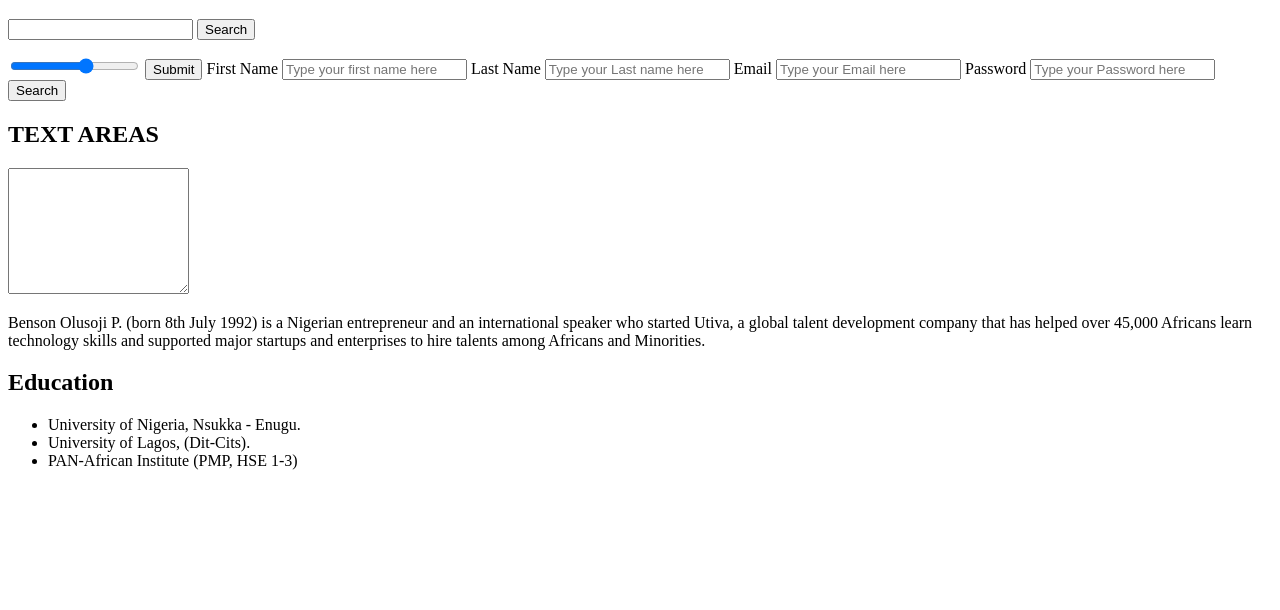
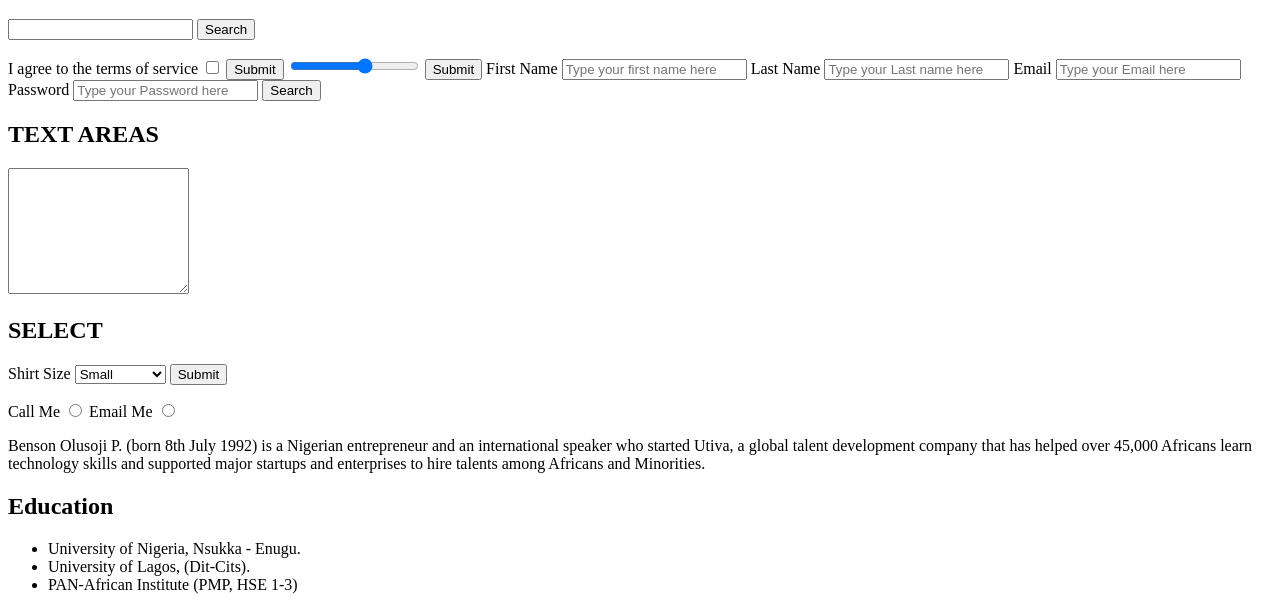
Before and after one commit to Bhencine/Idan, a plain HTML site: page pastaExercse.html in a window 1280 px wide. Shown: the part 266-876 px from the top of the page. Before the commit the page ends 800 px from the top, so only its background shows below. Drawn offline with Linux system fonts and the light colour scheme.

Commit message:
Landing Page Exercise

```diff
--- a/pastaExercse.html
+++ b/pastaExercse.html
@@ -25,6 +25,9 @@
     </p>
     <p>
     <form action="">
+      <label for="agree_tos">I agree to the terms of service</label>
+      <input type="checkbox" id="agree_tos" name="tos">
+      <button>Submit</button>
       <input type="range" min="0" max="10" name="volumelevel" step="2">
       <button>Submit</button>
       <label for="Firstname">First Name</label>
@@ -43,6 +46,27 @@
       <textarea rows="8" cols="20"></textarea>
     </p>
     <p>
+      <h2>SELECT</h2>
+      <form action="">
+        <label for="shirtsize">Shirt Size</label>
+        <select names="shirtsize" id="shirtsize">
+          <option value="S">Small</option>
+          <option value="M">Medium</option>
+          <option value="L">Large</option>
+          <option value="XL">Extra Large</option>
+        </select>
+        <button>Submit</button>
+      </form>
+    </p>
+    <p>
+      <form action="">
+        <label for="phone">Call Me</label>
+        <input type="radio" id="phone" name="Contact">
+        <label for="email">Email Me</label>
+        <input type="radio" id="email" name="Contact">
+      </form>
+    </p>
+    <p>
       Benson Olusoji P. (born 8th July 1992) is a Nigerian entrepreneur and an
       international speaker who started Utiva, a global talent development
       company that has helped over 45,000 Africans learn technology skills and
```
Also changed, not shown: ExerciseLandingPage.html (added, +9 -0 lines).
